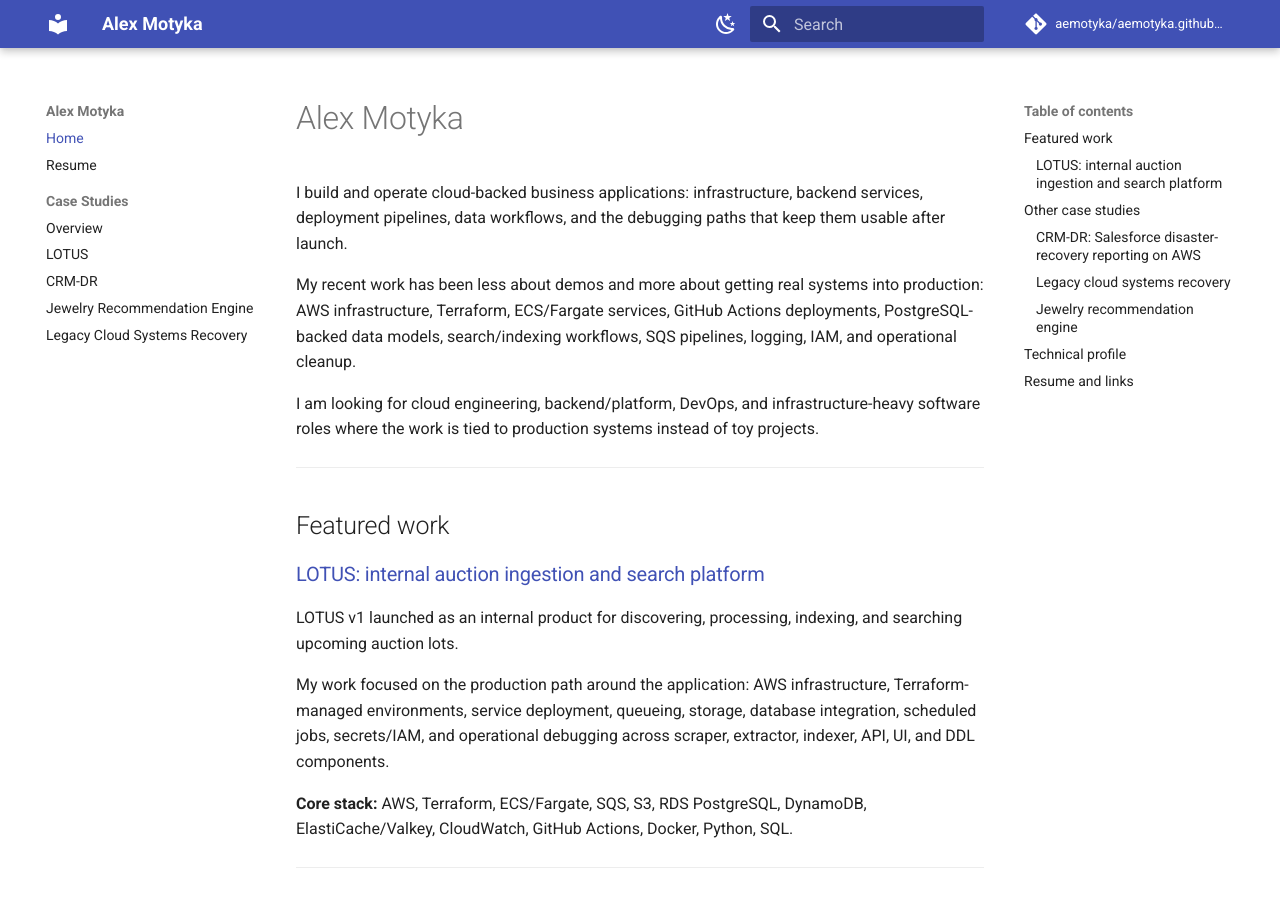
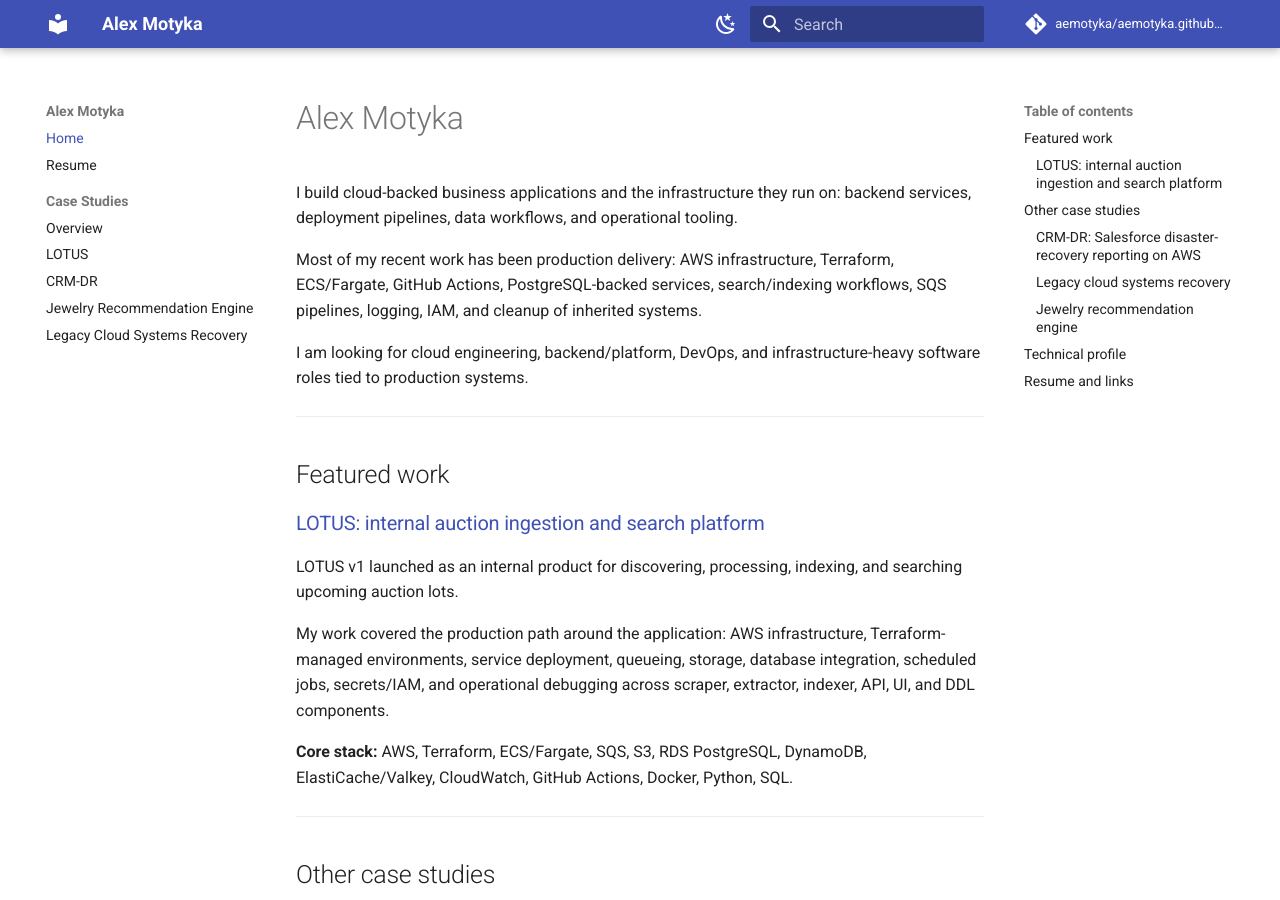
Before and after one commit to aemotyka/aemotyka.github.io, an MkDocs documentation site: the page built from docs/index.md, in a window 1280 px wide and 900 px high. Built offline with MkDocs 1.6.1 and Material for MkDocs 9.7.7, drawn with Linux system fonts in a browser that asks for light colours; comment, search, counter and statistics services are not loaded.

Commit message:
Humanize

```diff
--- a/docs/index.md
+++ b/docs/index.md
@@ -1,10 +1,10 @@
 # Alex Motyka
 
-I build and operate cloud-backed business applications: infrastructure, backend services, deployment pipelines, data workflows, and the debugging paths that keep them usable after launch.
+I build cloud-backed business applications and the infrastructure they run on: backend services, deployment pipelines, data workflows, and operational tooling.
 
-My recent work has been less about demos and more about getting real systems into production: AWS infrastructure, Terraform, ECS/Fargate services, GitHub Actions deployments, PostgreSQL-backed data models, search/indexing workflows, SQS pipelines, logging, IAM, and operational cleanup.
+Most of my recent work has been production delivery: AWS infrastructure, Terraform, ECS/Fargate, GitHub Actions, PostgreSQL-backed services, search/indexing workflows, SQS pipelines, logging, IAM, and cleanup of inherited systems.
 
-I am looking for cloud engineering, backend/platform, DevOps, and infrastructure-heavy software roles where the work is tied to production systems instead of toy projects.
+I am looking for cloud engineering, backend/platform, DevOps, and infrastructure-heavy software roles tied to production systems.
 
 ---
 
@@ -14,7 +14,7 @@ I am looking for cloud engineering, backend/platform, DevOps, and infrastructure
 
 LOTUS v1 launched as an internal product for discovering, processing, indexing, and searching upcoming auction lots.
 
-My work focused on the production path around the application: AWS infrastructure, Terraform-managed environments, service deployment, queueing, storage, database integration, scheduled jobs, secrets/IAM, and operational debugging across scraper, extractor, indexer, API, UI, and DDL components.
+My work covered the production path around the application: AWS infrastructure, Terraform-managed environments, service deployment, queueing, storage, database integration, scheduled jobs, secrets/IAM, and operational debugging across scraper, extractor, indexer, API, UI, and DDL components.
 
 **Core stack:** AWS, Terraform, ECS/Fargate, SQS, S3, RDS PostgreSQL, DynamoDB, ElastiCache/Valkey, CloudWatch, GitHub Actions, Docker, Python, SQL.
 
```
Also changed, not shown: docs/case-studies/crm-dr.md (+24 -24 lines), docs/case-studies/index.md (+3 -3 lines), docs/case-studies/lotus.md (+6 -6 lines), docs/resume.md (+3 -3 lines).
